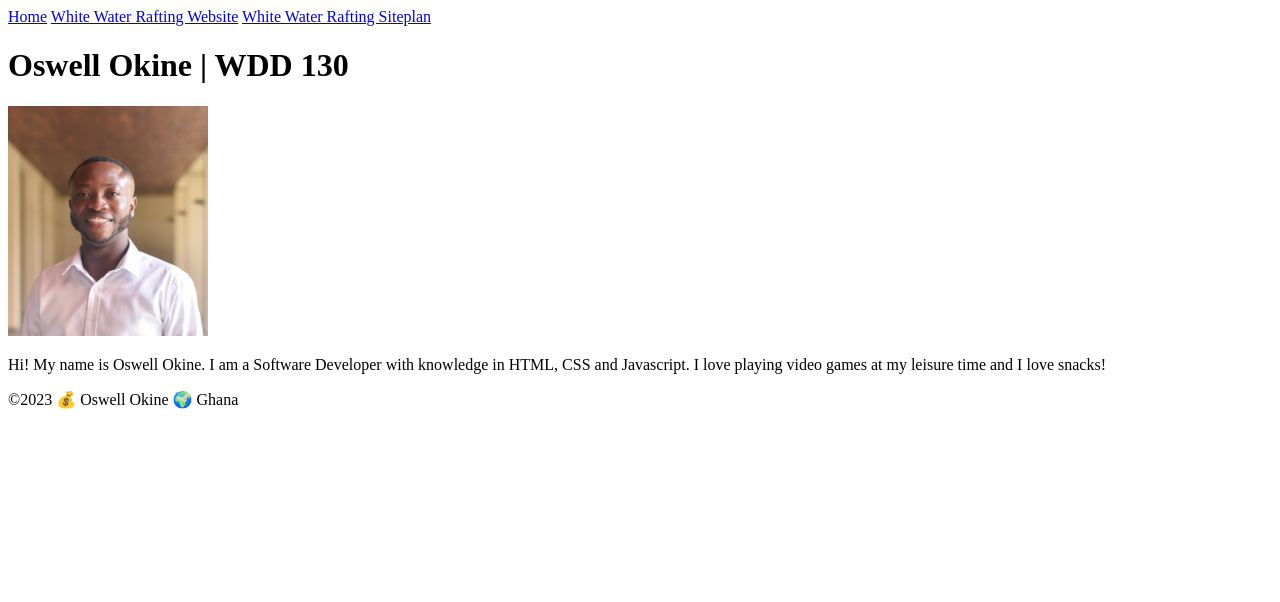
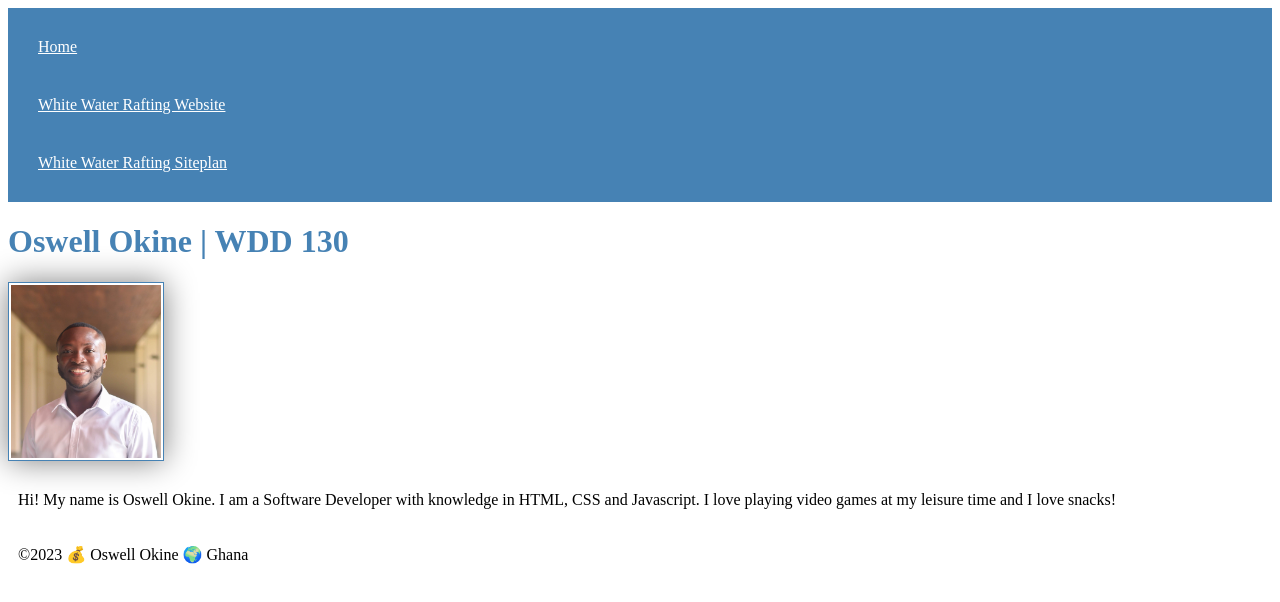
Before and after one commit to oswell-nii/wdd130, a plain HTML site: page index.html in a window 1280 px wide. Drawn offline with Linux system fonts and the light colour scheme.

Commit message:
Add css styles

```diff
--- a/index.html
+++ b/index.html
@@ -3,6 +3,7 @@
 <head>
     <meta charset="UTF-8">
     <meta name="viewport" content="width=device-width, initial-scale=1.0">
+    <link rel="stylesheet" href="styles/styles.css">
     <title>Oswell Okine | WDD 130</title>
 </head>
 <body>
@@ -15,7 +16,7 @@
     </header>
     <main>
         <h1>Oswell Okine | WDD 130</h1>
-        <img src="images/profile.oxynii.JPEG" alt="Oswell" width="200">
+        <img src="images/profile.oxynii.jpg" alt="Oswell" width="200">
         <p>Hi! My name is Oswell Okine. I am a Software Developer with knowledge in HTML, CSS and Javascript. I love playing video games at my leisure time and I love snacks!</p>
     </main>
     <footer>
--- /dev/null
+++ b/styles/styles.css
@@ -0,0 +1,26 @@
+nav {
+    background-color: steelblue;
+    padding: 10px;
+}
+
+nav a {
+    color: white;
+    display: block;
+    padding: 20px;
+}
+
+h1 {
+    color: steelblue;
+}
+
+img {
+    width: 150px;
+    height: auto;
+    border: 1px solid steelblue;
+    padding: 2px;
+    box-shadow: 0 0 30px gray;
+}
+
+p {
+    padding: 10px;
+}
```
Also changed, not shown: images/profile.oxynii.jpg (added).
